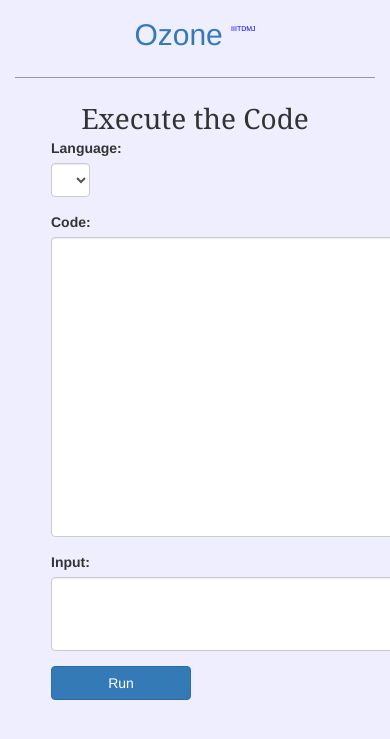
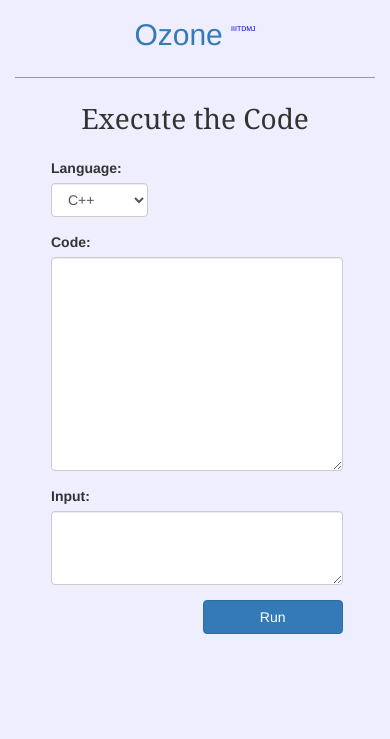
Before and after one commit to Samy-33/Ozone, a Django app: template inout/templates/inout/code-edit.html in a window 390 px wide; the page is wider, and only the part inside the window is pictured. Shown: the top 739 px of that part. Run offline with Django 3.2, Linux system fonts and the light colour scheme; the template is opened without the code that fills it: values that come from a table or form of the project are taken from there, others are empty; some libraries are stand-ins or nearby versions.

Commit message:
Fixed mobile view - code edit page

```diff
--- a/inout/forms.py
+++ b/inout/forms.py
@@ -75,11 +75,11 @@ class CodeForm(forms.Form):
         choices=LANGUAGES
     )
     code = forms.CharField(
-        widget=forms.Textarea(attrs={'max_length': 5000, 'class': "code form-control"}),
+        widget=forms.Textarea(attrs={'max_length': 5000, 'class': "codebox form-control"}),
         label=_("Code")
     )
     inpt = forms.CharField(
-        widget=forms.Textarea(attrs={'max_length': 100, 'rows': 3, 'class': "input form-control"}),
+        widget=forms.Textarea(attrs={'max_length': 100, 'rows': 3, 'class': "codebox form-control"}),
         label=_("Input"),
         required=False
     )
--- a/inout/static/inout/css/code-edit.css
+++ b/inout/static/inout/css/code-edit.css
@@ -6,13 +6,13 @@
 .code-edit-form {
     margin-left: 10%;
 }
-.code-edit-form .code {
-    width: 400px;
-    height: 300px;
-}
-.code-edit-form .input {
-    width: 400px;
+.code-edit-form .codebox {
+    width: 90%;
 }
 .code-edit-form .form-group select {
-    width: 12%;
+    width: 30%;
 }
+.code-edit-form .run-btn {
+    float: right;
+    margin: 0 10% 10% 0;
+}
--- a/inout/templates/inout/code-edit.html
+++ b/inout/templates/inout/code-edit.html
@@ -9,6 +9,7 @@
 {% block content %}
   <div class="col-md-8 col-sm-8 col-md-offset-2 col-sm-offset-2">
     <div class="code-edit-heading">Execute the Code</div>
+    <br>
 
     <div class="code-edit-form">
       <form action="{% url 'inout:code' %}" method="post" role="form">
@@ -21,7 +22,7 @@
           </div>
         {% endfor %}
 
-        <input type="submit" value="Run" class="btn btn-primary">
+        <input type="submit" value="Run" class="run-btn btn btn-primary">
       </form>
     </div>
   </div>
```
